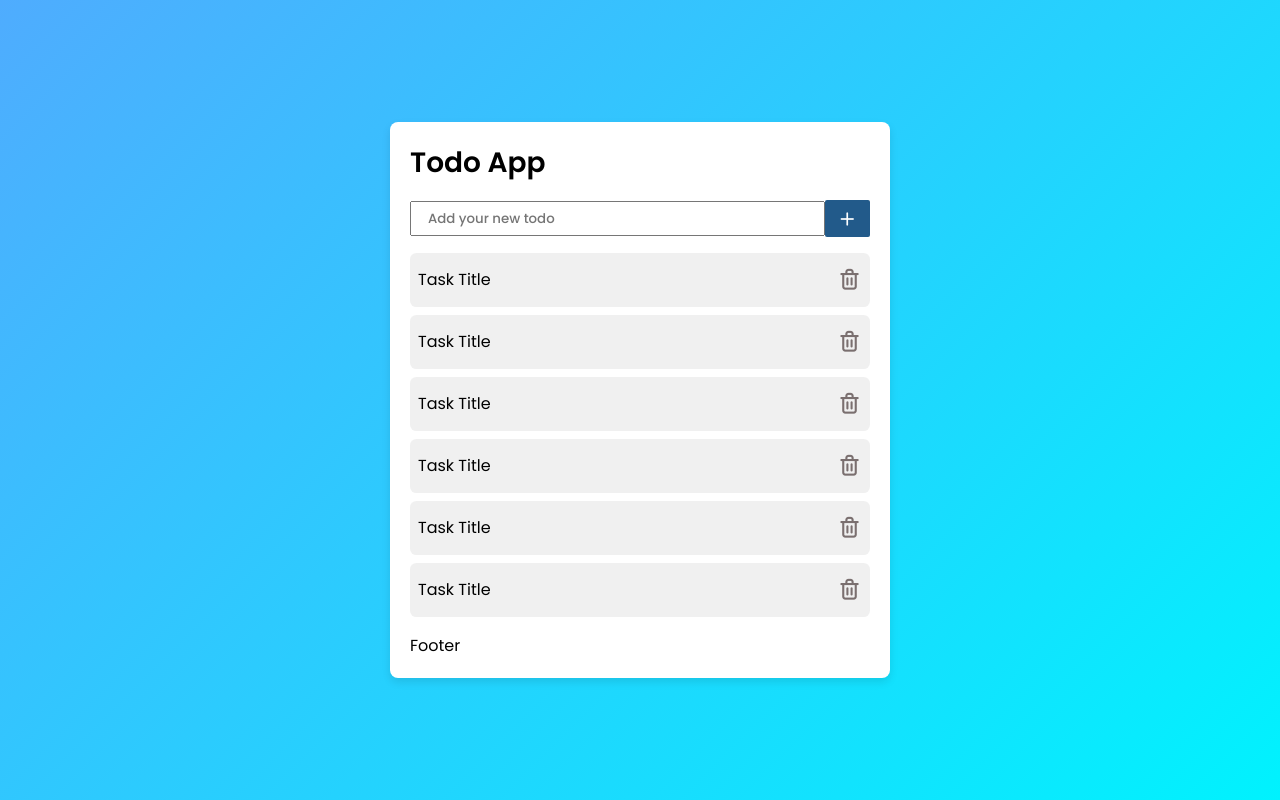
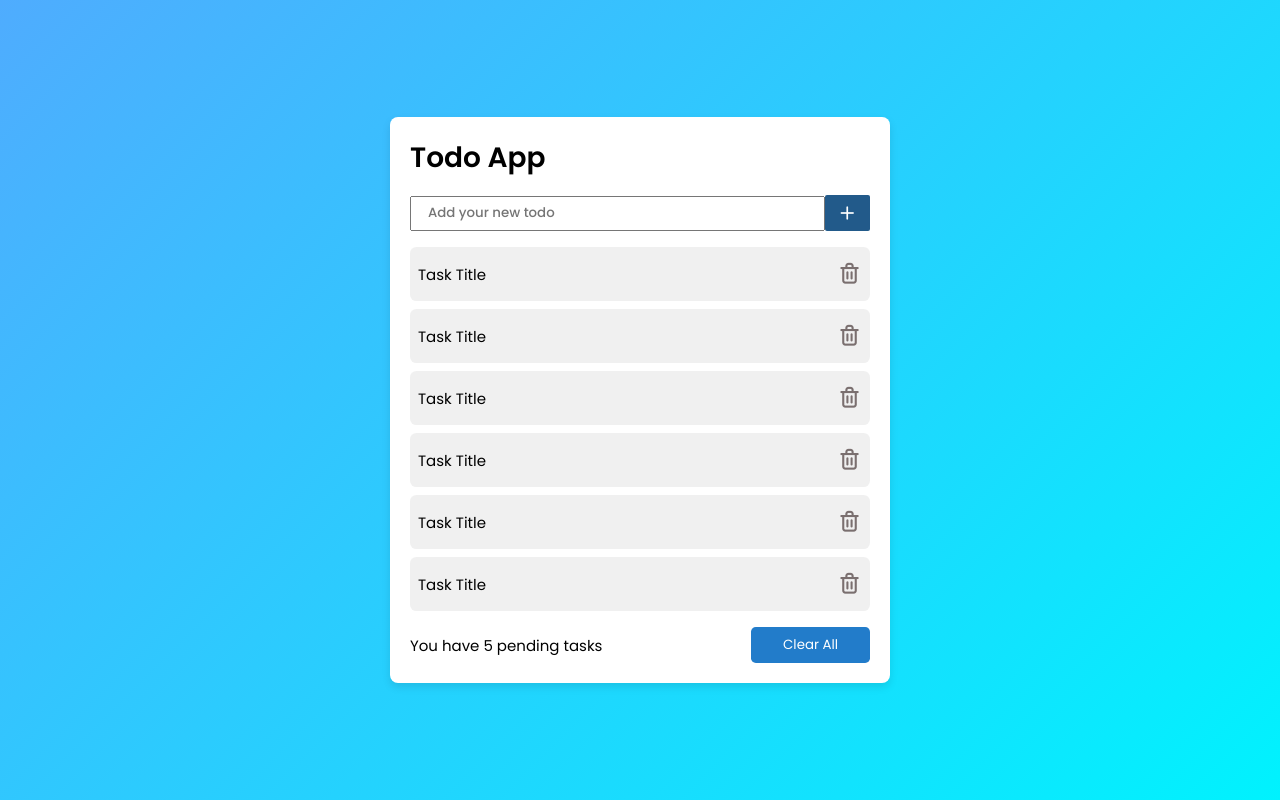
Before and after one commit to VictorMugisha/react-todo-application, a React (Vite) app: page / in a window 1280 px wide. Built offline with nearby package versions, Linux system fonts and the light colour scheme.

Commit message:
Finished about the UI

```diff
--- a/src/App.css
+++ b/src/App.css
@@ -80,6 +80,10 @@ form button {
   background: rgba(128, 128, 128, 0.221);
 }
 
+.task-container p {
+  font-size: 15px;
+}
+
 .task-container button {
   border: none;
   outline: none;
@@ -92,3 +96,28 @@ form button {
 .task-container button:hover {
   color: red;
 }
+
+.footer {
+  width: 100%;
+  display: flex;
+  align-items: center;
+  justify-content: space-between;
+}
+
+.footer p {
+  font-size: 15px;
+}
+
+.footer button {
+  padding: .5rem 2rem;
+  border: none;
+  outline: none;
+  color: white;
+  background: #227cca;
+  border-radius: .3rem;
+  cursor: pointer;
+}
+
+.footer button:hover {
+  background: #3291e3;
+}
--- a/src/components/Footer.jsx
+++ b/src/components/Footer.jsx
@@ -2,7 +2,10 @@ import React from 'react'
 
 function Footer() {
   return (
-    <div>Footer</div>
+    <div className='footer'>
+        <p>You have 5 pending tasks</p>
+        <button>Clear All</button>
+    </div>
   )
 }
 
```
